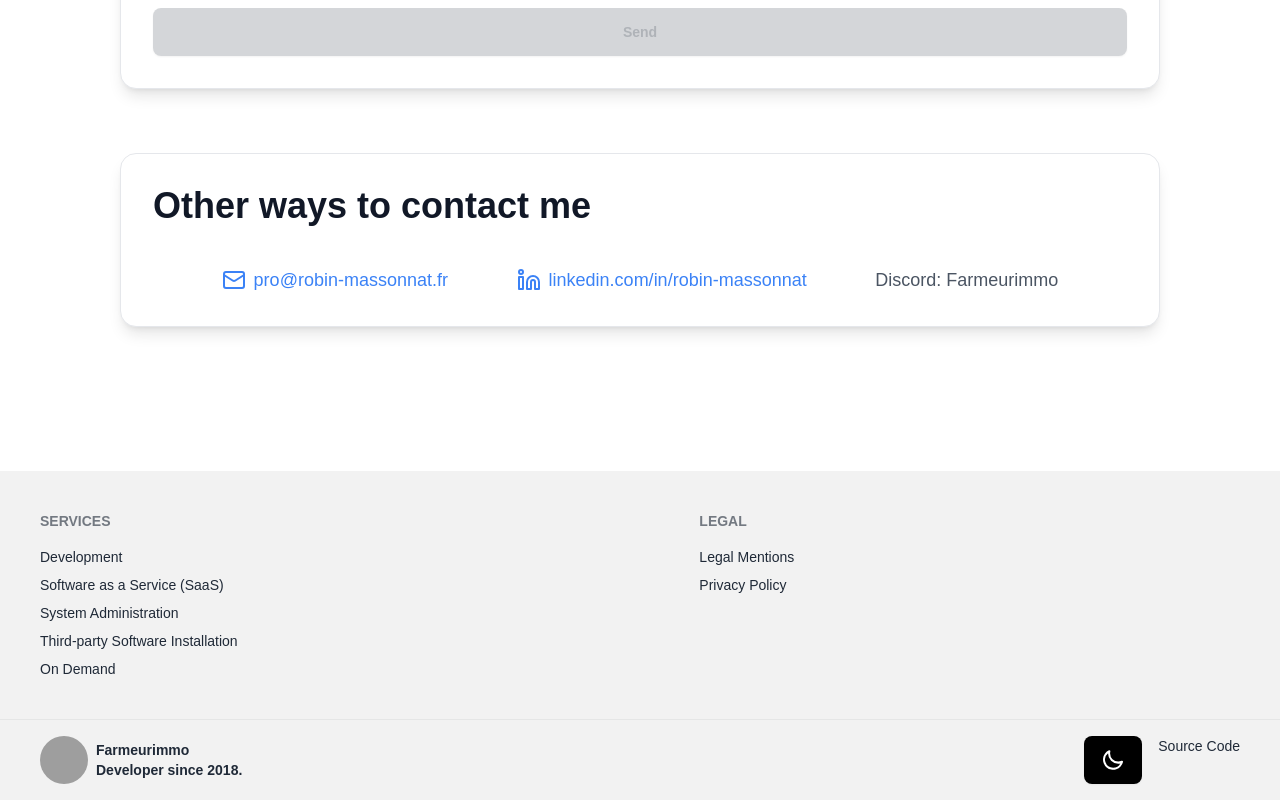
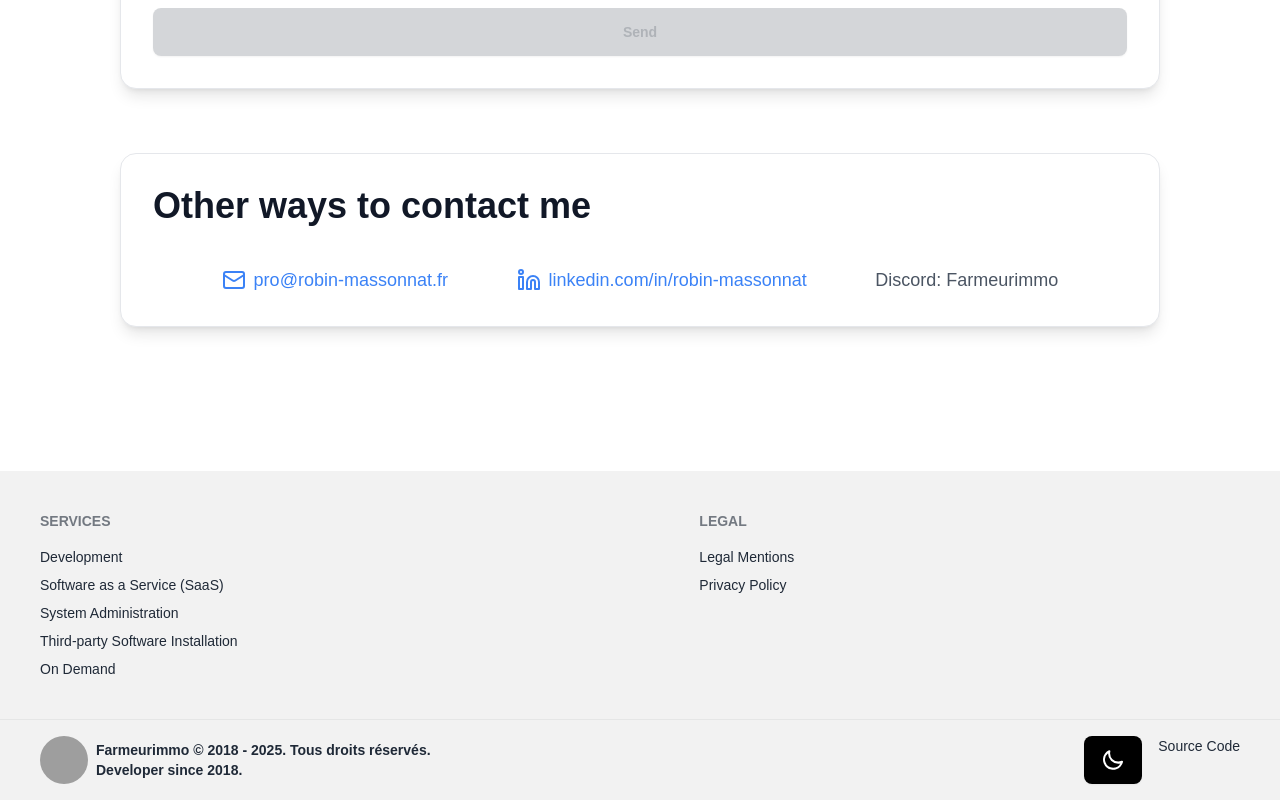
Before and after one commit to Farmeurimmo/portfolio-v5, a Next.js app: page /en in a window 1280 px wide. Shown: the part 3500-4300 px from the top of the page. Built offline with nearby package versions, Linux system fonts and the light colour scheme; no server answers; grey boxes are pictures that could not be loaded.

Commit message:
feat: add copyright

```diff
--- a/src/components/Footer.jsx
+++ b/src/components/Footer.jsx
@@ -43,7 +43,7 @@ export default function Footer() {
                     <img src="https://cdn.farmeurimmo.fr/img/logo.jpg" loading={"lazy"} alt="Logo"
                          className="h-12 w-12 rounded-full"/>
                     <p className={"font-bold"}>
-                        Farmeurimmo
+                        Farmeurimmo © 2018 - {new Date().getFullYear()}. Tous droits réservés.
                         <br/>
                         {t("since")}
                     </p>
```
